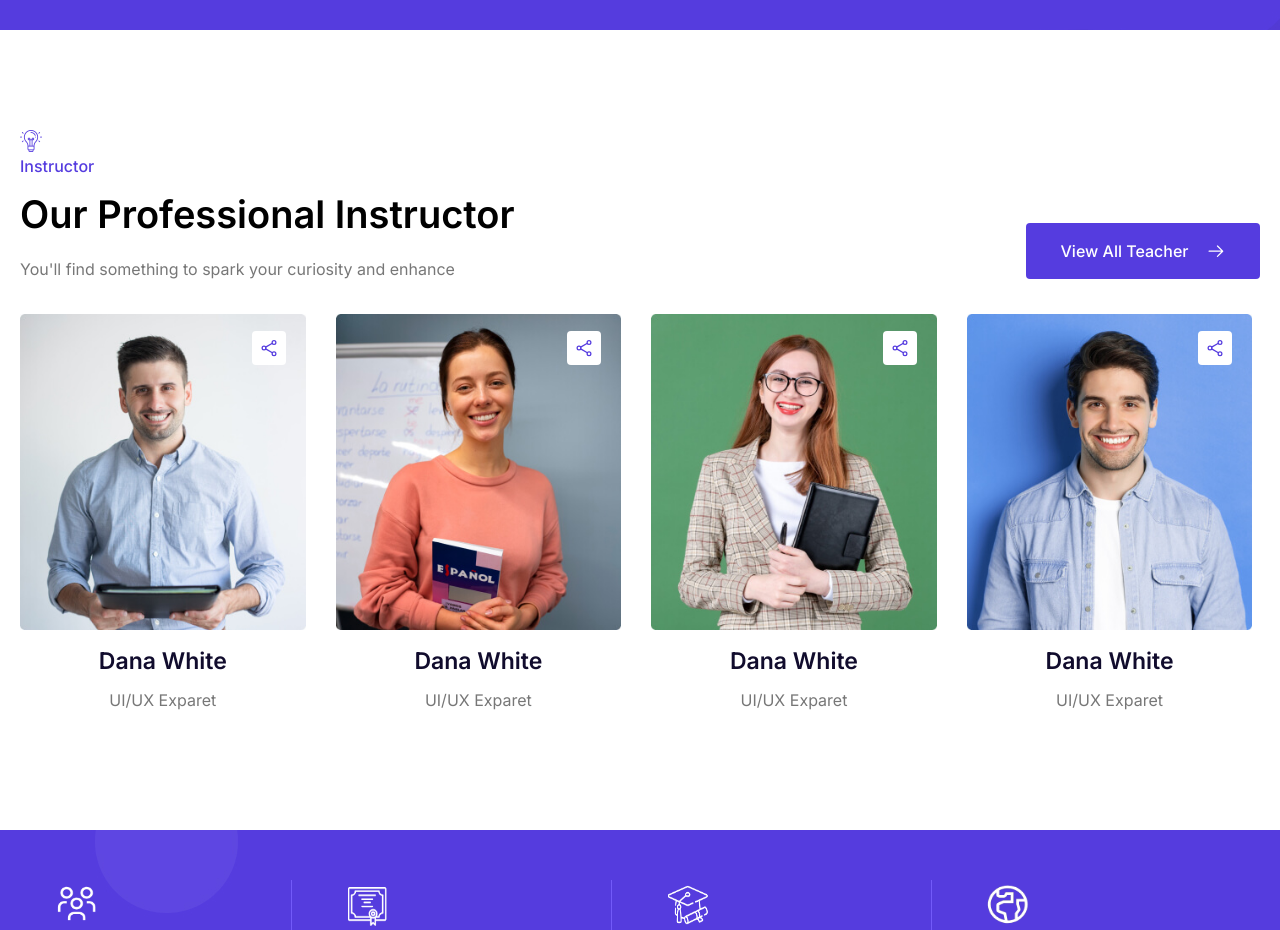
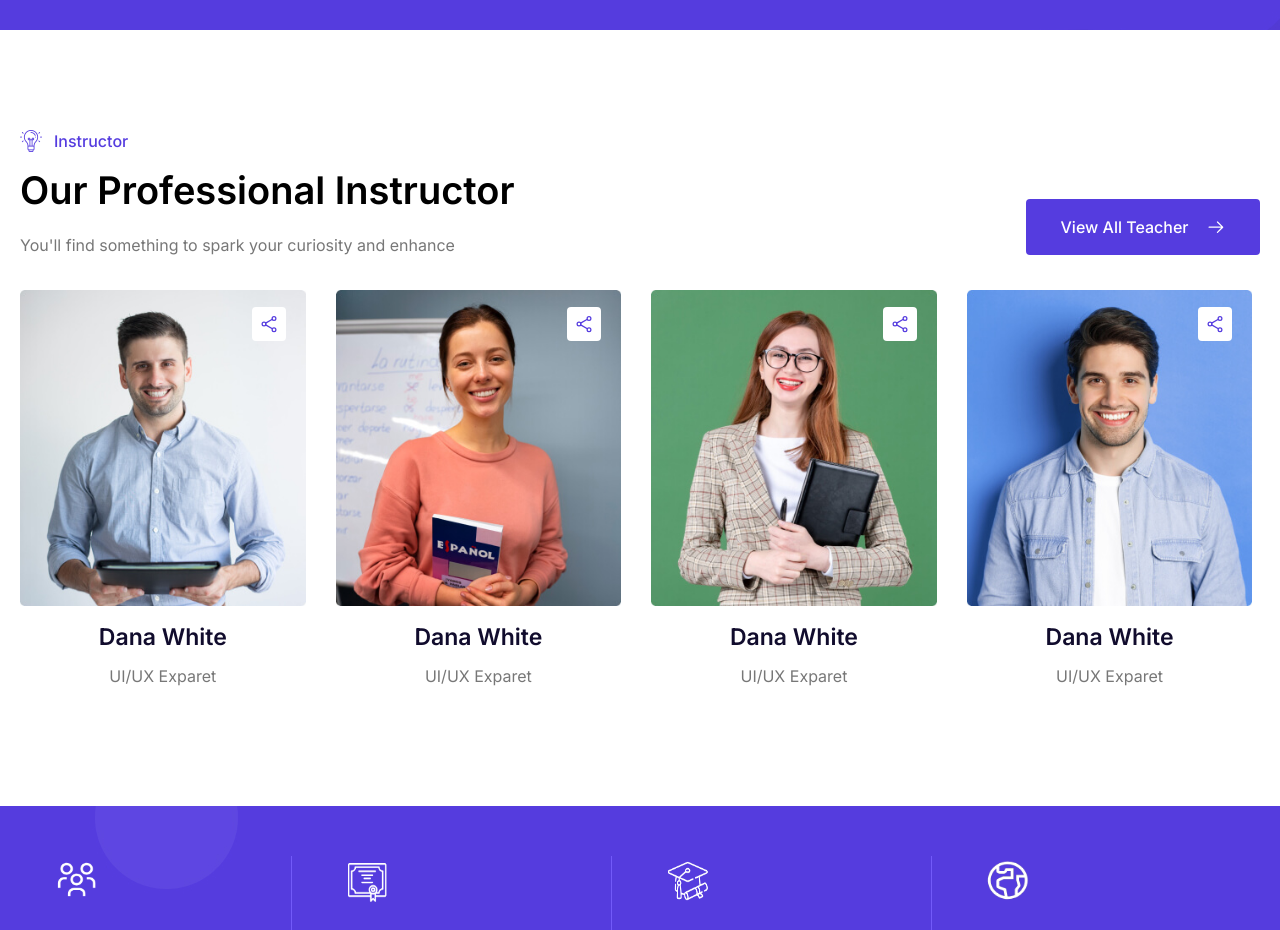
Before and after one commit to Daniel24356/E-learning, a React (Vite) app: page / in a window 1280 px wide. Shown: the part 4860-5790 px from the top of the page. Built offline with nearby package versions, Linux system fonts and the light colour scheme.

Commit message:
uncommented teacher.css

```diff
--- a/src/pages/Teacher/teacher.css
+++ b/src/pages/Teacher/teacher.css
@@ -51,11 +51,11 @@
     width: 285.583px;
     height: 316px;
 }
-/* .bulbs-div{
+.bulbs-div{
     display: flex;
     align-items: center;
     gap: 12px;
-} */
+}
 .bulbs-div img{
     height: 22px;
     width: 22px;
```
